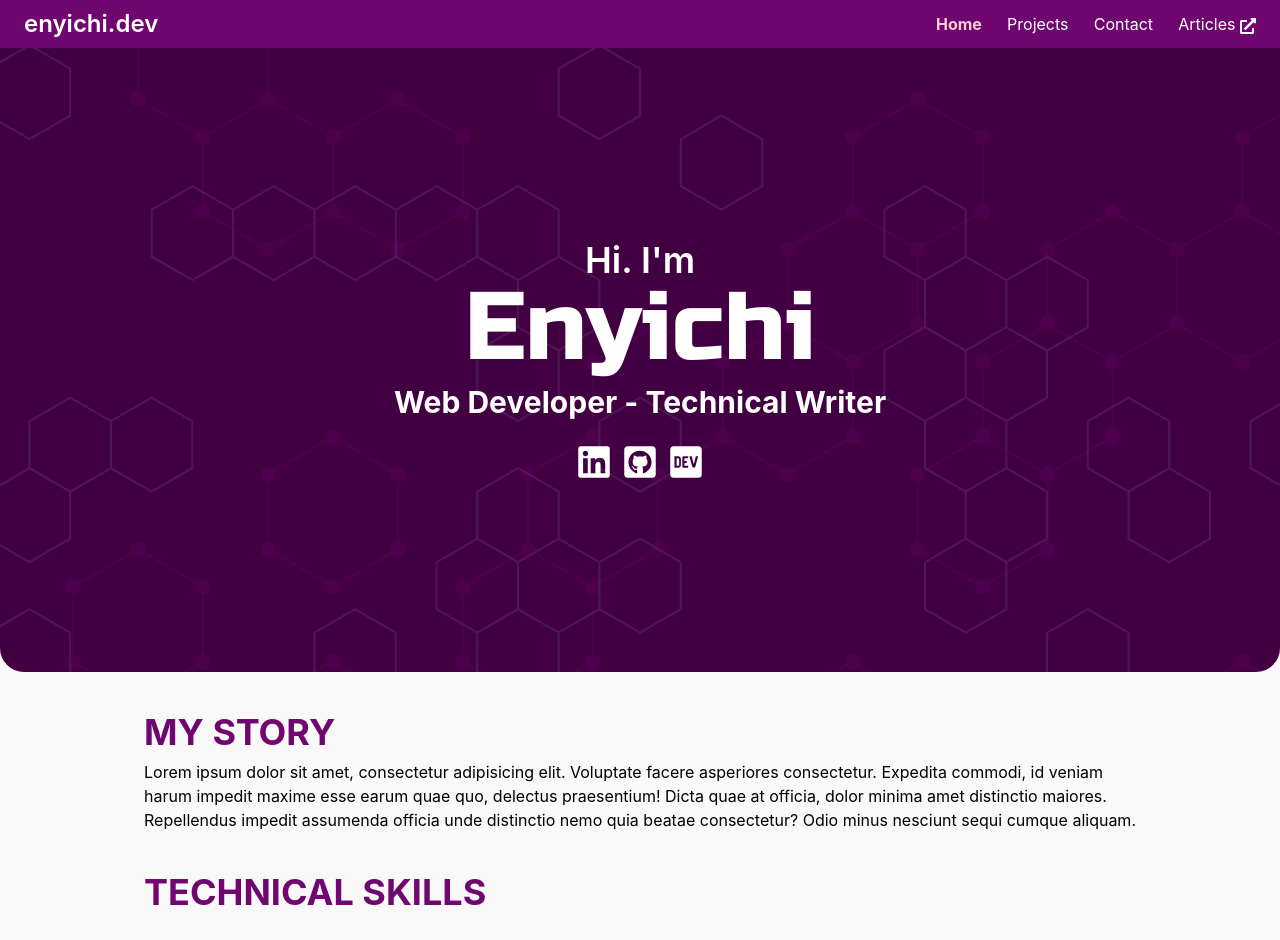
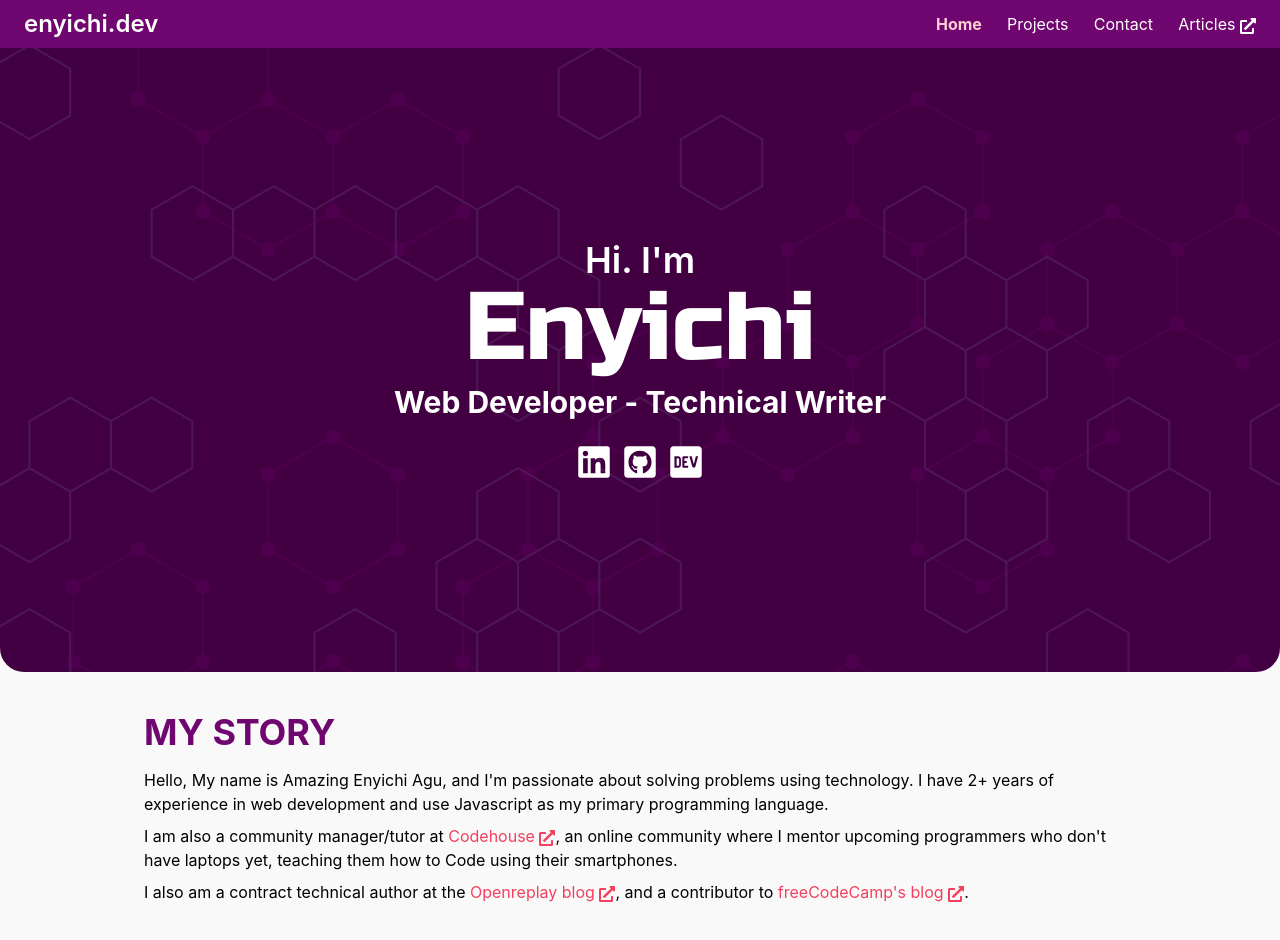
Before and after one commit to enyichiaagu/portfolio, a React (Create React App) app: page / in a window 1280 px wide. Shown: the top 940 px of the page. Built offline with nearby package versions, Linux system fonts and the light colour scheme.

Commit message:
Updated my story part of the homepage

```diff
--- a/src/components/CustomLink.jsx
+++ b/src/components/CustomLink.jsx
@@ -1,9 +1,16 @@
 import React from 'react'
+import { FaExternalLinkAlt } from 'react-icons/fa';
 import { Link } from 'react-router-dom'
 
-function CustomLink({to="", flow, children}) {
+function CustomLink({to="", external, flow, children}) {
+
+  const classList = `hover:text-rose-200 ${ flow ? 'inline text-rose-500' : 'block' }`;
   return (
-    <Link to={to} className={`hover:text-rose-200 ${ flow ? 'inline text-rose-500' : 'block' }`}>
+    external ?
+    <a href={to} className={classList} target='_blank' rel='noreferrer'>
+      {children} <FaExternalLinkAlt className='inline'/>
+    </a> :
+    <Link to={to} className={classList}>
       {children}
     </Link>
   )
--- a/src/pages/homepage.jsx
+++ b/src/pages/homepage.jsx
@@ -7,6 +7,7 @@ import { FaLinkedin, FaGithubSquare, FaDev } from 'react-icons/fa'
 import { AiOutlineRight } from 'react-icons/ai'
 
 import './Homepage.css'
+import CustomLink from '../components/CustomLink'
 
 function Homepage() {
   return (
@@ -34,9 +35,11 @@ function Homepage() {
         <div className='container'>
             <div>
                 <Title text="My Story"/>
-                <p>
-                    Lorem ipsum dolor sit amet, consectetur adipisicing elit. Voluptate facere asperiores consectetur. Expedita commodi, id veniam harum impedit maxime esse earum quae quo, delectus praesentium! Dicta quae at officia, dolor minima amet distinctio maiores. Repellendus impedit assumenda officia unde distinctio nemo quia beatae consectetur? Odio minus nesciunt sequi cumque aliquam.
-                </p>
+                <div>
+                    <p className='my-2'>Hello, My name is Amazing Enyichi Agu, and I'm passionate about solving problems using technology. I have 2+ years of experience in web development and use Javascript as my primary programming language.</p>
+                    <p className='my-2'>I am also a community manager/tutor at <CustomLink to='https://www.youtube.com/channel/UCvpJno4cx0hxv7n5t707N7A' flow external>Codehouse</CustomLink>, an online community where I mentor upcoming programmers who don't have laptops yet, teaching them how to Code using their smartphones.</p>
+                    <p className='my-2'>I also am a contract technical author at the <CustomLink to='https://blog.openreplay.com/authors/amazing-enyichi-agu' flow external>Openreplay blog</CustomLink>, and a contributor to <CustomLink to='https://www.freecodecamp.org/news/author/enyichi/' external flow>freeCodeCamp's blog</CustomLink>.</p>
+                </div>
             </div>
 
             <TechnicalSkills />
```
